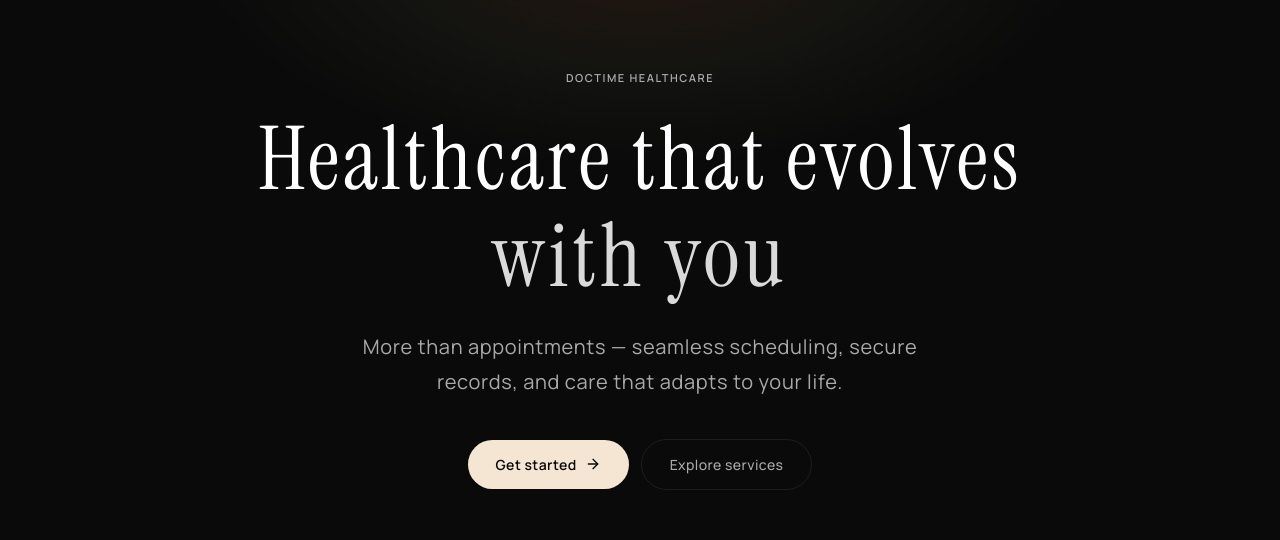
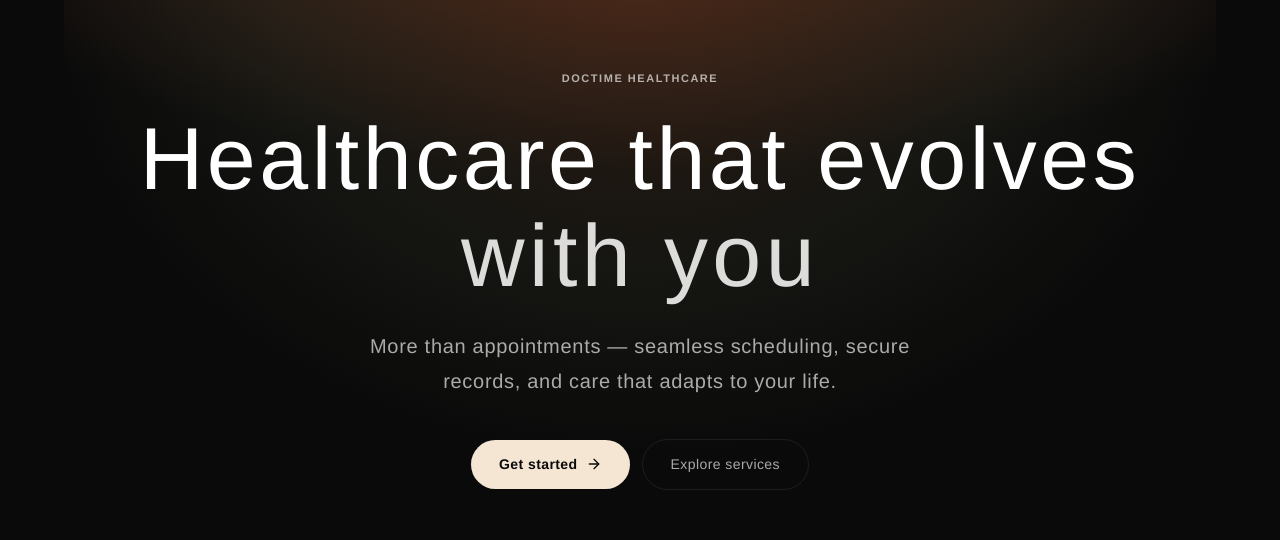
Before and after one commit to Asifislam7/DocTime2.0, a Next.js app: page / in a window 1280 px wide. Shown: the part 120-660 px from the top of the page. Built offline with nearby package versions, Linux system fonts and the light colour scheme; no server answers.

Commit message:
update font

```diff
--- a/src/app/globals.css
+++ b/src/app/globals.css
@@ -6,8 +6,8 @@
 @theme inline {
   --color-background: var(--background);
   --color-foreground: var(--foreground);
-  --font-sans: var(--font-manrope);
-  --font-display: var(--font-instrument-serif);
+  --font-sans: "Helvetica Neue", Helvetica, Arial, sans-serif;
+  --font-display: "Helvetica Neue", Helvetica, Arial, sans-serif;
   --font-mono: ui-monospace, monospace;
   --color-sidebar-ring: var(--sidebar-ring);
   --color-sidebar-border: var(--sidebar-border);
@@ -45,6 +45,7 @@
 }
 
 :root {
+  --font-helvetica: "Helvetica Neue", Helvetica, Arial, sans-serif;
   --brand-bg: #0a0a0a;
   --brand-surface: #141414;
   --brand-surface-elevated: #1c1c1c;
@@ -265,7 +266,7 @@
 
   body {
     @apply text-foreground;
-    font-family: var(--font-manrope), system-ui, sans-serif;
+    font-family: "Helvetica Neue", Helvetica, Arial, sans-serif;
     margin: 0;
     padding: 0;
     color: #ffffff;
@@ -288,6 +289,7 @@
   h1, h2, h3, h4, h5, h6 {
     color: #ffffff;
     letter-spacing: 0.04em;
+    font-family: "Helvetica Neue", Helvetica, Arial, sans-serif;
   }
 
   p, li, label, a, button, input, textarea, select {
--- a/src/app/landing.css
+++ b/src/app/landing.css
@@ -12,7 +12,7 @@
   --dt-sage: #a5af79;
   --dt-border: rgba(255, 255, 255, 0.08);
 
-  font-family: var(--font-manrope), system-ui, sans-serif;
+  font-family: "Helvetica Neue", Helvetica, Arial, sans-serif;
   color: var(--dt-text);
   background: var(--dt-bg);
   overflow-x: hidden;
@@ -46,18 +46,26 @@
 
 .dt-hero__glow {
   position: absolute;
-  top: -20%;
+  top: -5%;
   left: 50%;
   transform: translateX(-50%);
-  width: 80%;
-  max-width: 56rem;
-  height: 28rem;
-  background: radial-gradient(
-    ellipse at center,
-    rgba(232, 114, 60, 0.12) 0%,
-    rgba(165, 175, 121, 0.06) 40%,
-    transparent 70%
-  );
+  width: 100%;
+  max-width: 72rem;
+  height: 38rem;
+  background:
+    radial-gradient(
+      ellipse 90% 70% at 50% 0%,
+      rgba(232, 114, 60, 0.32) 0%,
+      rgba(232, 114, 60, 0.18) 30%,
+      rgba(240, 138, 85, 0.08) 55%,
+      transparent 78%
+    ),
+    radial-gradient(
+      ellipse at 50% 25%,
+      rgba(232, 114, 60, 0.14) 0%,
+      rgba(165, 175, 121, 0.07) 45%,
+      transparent 72%
+    );
   pointer-events: none;
   z-index: 0;
 }
@@ -69,7 +77,7 @@
 }
 
 .dt-hero__title {
-  font-family: var(--font-instrument-serif), Georgia, serif;
+  font-family: "Helvetica Neue", Helvetica, Arial, sans-serif;
   font-size: clamp(2.75rem, 7vw, 5.5rem);
   font-weight: 400;
   line-height: 1.1;
@@ -195,7 +203,7 @@
 }
 
 .dt-stat__number {
-  font-family: var(--font-instrument-serif), Georgia, serif;
+  font-family: "Helvetica Neue", Helvetica, Arial, sans-serif;
   font-size: clamp(2.5rem, 5vw, 3.5rem);
   font-weight: 400;
   line-height: 1;
@@ -221,7 +229,7 @@
 }
 
 .dt-mission__eyebrow {
-  font-family: var(--font-instrument-serif), Georgia, serif;
+  font-family: "Helvetica Neue", Helvetica, Arial, sans-serif;
   font-size: clamp(1.5rem, 3vw, 2rem);
   color: #ffffff;
   margin-bottom: 2rem;
@@ -262,7 +270,7 @@
 }
 
 .dt-section-title {
-  font-family: var(--font-instrument-serif), Georgia, serif;
+  font-family: "Helvetica Neue", Helvetica, Arial, sans-serif;
   font-size: clamp(2rem, 4vw, 3rem);
   font-weight: 400;
   line-height: 1.2;
@@ -470,7 +478,7 @@
 }
 
 .dt-testimonial__quote {
-  font-family: var(--font-instrument-serif), Georgia, serif;
+  font-family: "Helvetica Neue", Helvetica, Arial, sans-serif;
   font-size: clamp(1.5rem, 3vw, 2.25rem);
   line-height: 1.55;
   letter-spacing: 0.04em;
@@ -524,7 +532,7 @@
 }
 
 .dt-banner__content h2 {
-  font-family: var(--font-instrument-serif), Georgia, serif;
+  font-family: "Helvetica Neue", Helvetica, Arial, sans-serif;
   font-size: clamp(2rem, 4vw, 2.75rem);
   font-weight: 400;
   line-height: 1.25;
--- a/src/app/layout.tsx
+++ b/src/app/layout.tsx
@@ -1,5 +1,4 @@
 import type { Metadata } from "next";
-import { Instrument_Serif, Manrope } from "next/font/google";
 import { ClerkProvider } from "@clerk/nextjs";
 import { ThemeProvider } from "@/components/ThemeProvider";
 import { ToastProvider } from "@/components/ui/toast";
@@ -8,19 +7,6 @@ import Chatbot from "@/components/Chatbot";
 import { MainContent } from "@/components/MainContent";
 import "./globals.css";
 import "./landing.css";
-
-const instrumentSerif = Instrument_Serif({
-  weight: ["400"],
-  subsets: ["latin"],
-  variable: "--font-instrument-serif",
-  display: "swap",
-});
-
-const manrope = Manrope({
-  subsets: ["latin"],
-  variable: "--font-manrope",
-  display: "swap",
-});
 
 export const metadata: Metadata = {
   title: "DocTime - Healthcare Appointment System",
@@ -35,7 +21,7 @@ export default function RootLayout({
   return (
     <ClerkProvider>
       <html lang="en" suppressHydrationWarning className="dark bg-[#0A0A0A]">
-        <body className={`${instrumentSerif.variable} ${manrope.variable} dark bg-[#0A0A0A] text-white`}>
+        <body className="dark bg-[#0A0A0A] text-white font-sans">
           <ThemeProvider
             attribute="class"
             defaultTheme="dark"
```
